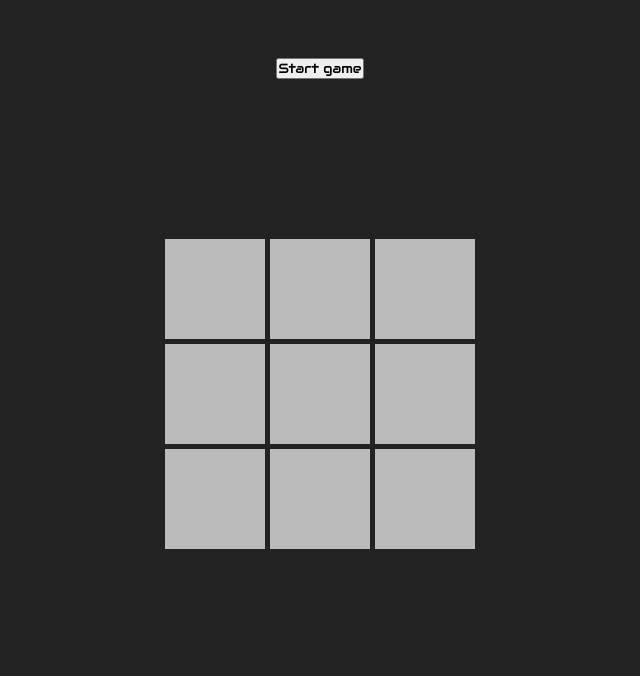
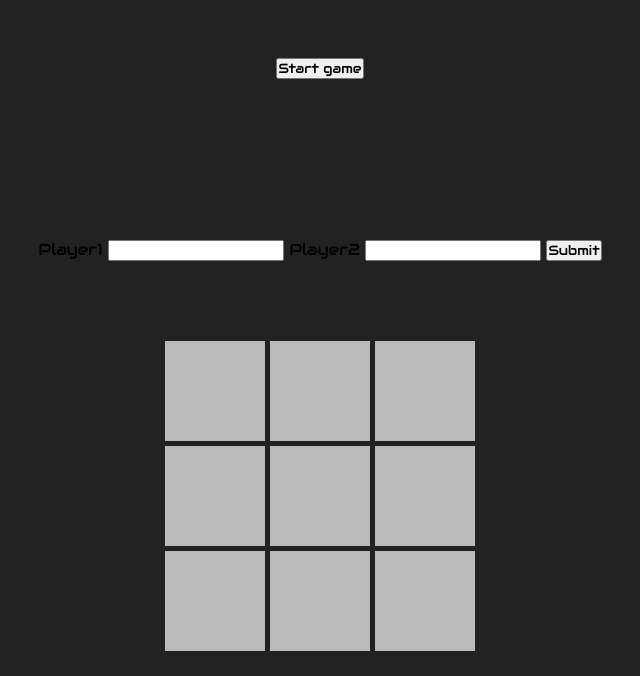
Before and after one commit to Royuin/tic-tac-toe, a website: page index.html in a window 1280 px wide. Shown: the part 124-800 px from the top of the page, without its empty margins (320-960 px from the left). Drawn offline with Linux system fonts and the light colour scheme.

Commit message:
made form for players to put in their names

```diff
--- a/index.html
+++ b/index.html
@@ -14,6 +14,14 @@
   <h1>Tic-Tac-Toe</h1>
   <button class="start">Start game</button>
   <div class="display"></div>
+  <form action="">
+    <label for="p1">Player1</label>
+    <input type="text" name="p1" id="p1">
+
+    <label for="p2">Player2</label>
+    <input type="text" name="p2" id="p2">
+    <button class="submit">Submit</button>
+  </form>
 </body>
 
 </html>
```
